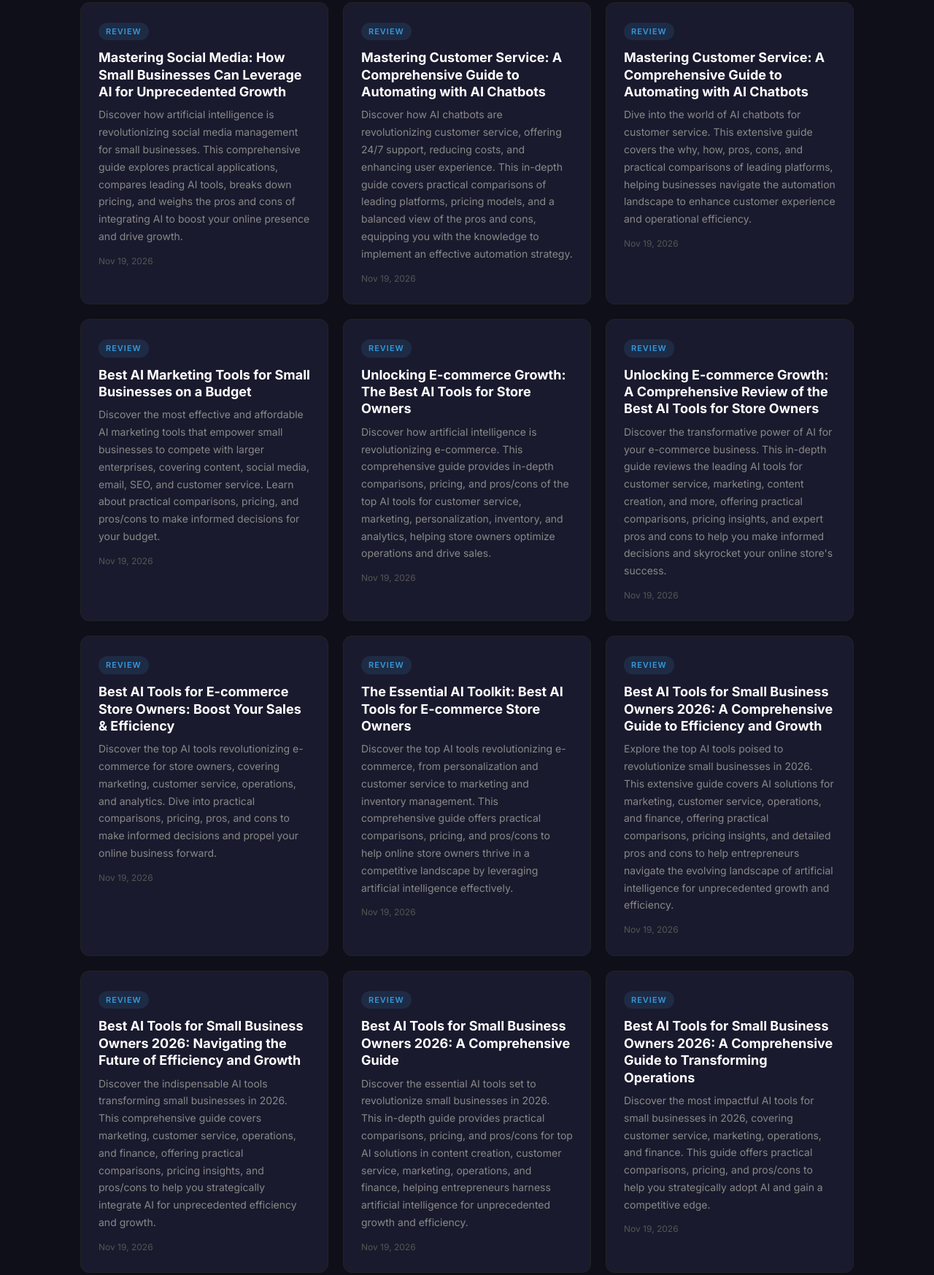
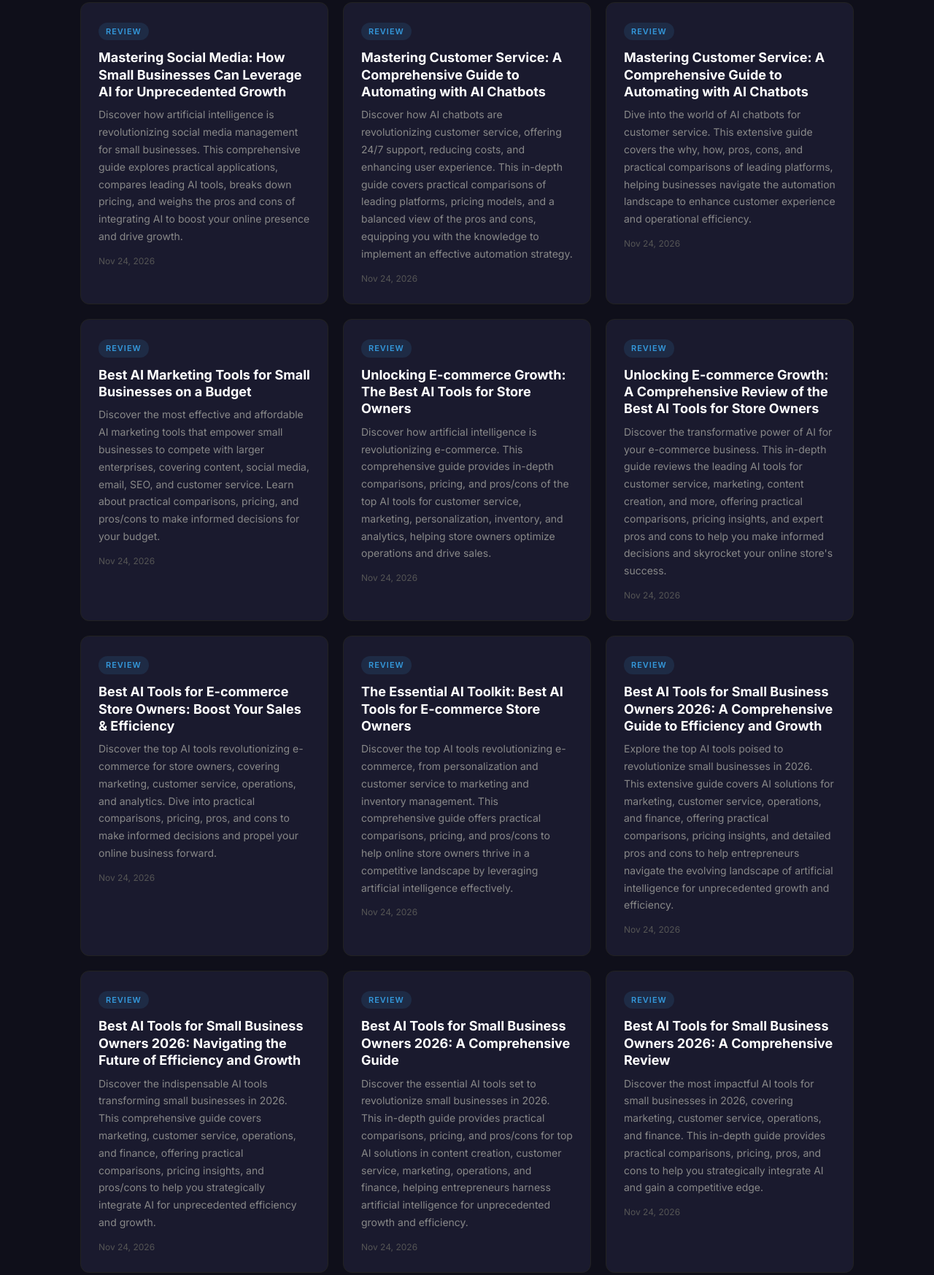
Before and after one commit to MarinaVeauvy/ai-small-business, a plain HTML site: page index.html in a window 1280 px wide. Shown: the part 865-2612 px from the top of the page at 73% size. Drawn offline with Linux system fonts and the light colour scheme.

Commit message:
feat: auto-publish 2026-11-24

```diff
--- a/index.html
+++ b/index.html
@@ -22,24 +22,24 @@
         <section class="articles" id="articles">
             <h2>Latest Articles</h2>
             <div class="article-grid" id="article-grid">
-<div class="article-card"><span class="tag">Review</span><h3><a href="articles/ai-accounting-bookkeeping-tools-comparison.html">AI Accounting and Bookkeeping Tools: A Complete Comparison for Modern Businesses</a></h3><p>Dive deep into the world of AI-powered accounting and bookkeeping tools, comparing leading solutions, their features, pricing, and practical applications for businesses of all sizes.</p><div class="meta">Nov 19, 2026</div></div>
-<div class="article-card"><span class="tag">Review</span><h3><a href="articles/ai-accounting-bookkeeping-tools-complete-comparison.html">AI Accounting and Bookkeeping Tools: Complete Comparison</a></h3><p>A comprehensive review and comparison of leading AI accounting and bookkeeping tools, covering practical applications, pricing, pros, cons, and expert insights to help you choose the best solution for your business.</p><div class="meta">Nov 19, 2026</div></div>
-<div class="article-card"><span class="tag">Review</span><h3><a href="articles/ai-accounting-bookkeeping-tools-ultimate-comparison.html">AI Accounting and Bookkeeping Tools: The Ultimate Comparison for Modern Businesses</a></h3><p>Dive deep into the world of AI accounting and bookkeeping tools with our comprehensive comparison. This article explores leading platforms, offering practical insights, detailed pricing, and a balanced view of their pros and cons to help you choose the best solution for your business.</p><div class="meta">Nov 19, 2026</div></div>
-<div class="article-card"><span class="tag">Review</span><h3><a href="articles/ai-for-small-business-social-media-management.html">Mastering Social Media: How Small Businesses Can Leverage AI for Unprecedented Growth</a></h3><p>Discover how artificial intelligence is revolutionizing social media management for small businesses. This comprehensive guide explores practical applications, compares leading AI tools, breaks down pricing, and weighs the pros and cons of integrating AI to boost your online presence and drive growth.</p><div class="meta">Nov 19, 2026</div></div>
-<div class="article-card"><span class="tag">Review</span><h3><a href="articles/automate-customer-service-ai-chatbots.html">Mastering Customer Service: A Comprehensive Guide to Automating with AI Chatbots</a></h3><p>Discover how AI chatbots are revolutionizing customer service, offering 24/7 support, reducing costs, and enhancing user experience. This in-depth guide covers practical comparisons of leading platforms, pricing models, and a balanced view of the pros and cons, equipping you with the knowledge to implement an effective automation strategy.</p><div class="meta">Nov 19, 2026</div></div>
-<div class="article-card"><span class="tag">Review</span><h3><a href="articles/automating-customer-service-ai-chatbots.html">Mastering Customer Service: A Comprehensive Guide to Automating with AI Chatbots</a></h3><p>Dive into the world of AI chatbots for customer service. This extensive guide covers the why, how, pros, cons, and practical comparisons of leading platforms, helping businesses navigate the automation landscape to enhance customer experience and operational efficiency.</p><div class="meta">Nov 19, 2026</div></div>
-<div class="article-card"><span class="tag">Review</span><h3><a href="articles/best-ai-marketing-tools-small-businesses-budget.html">Best AI Marketing Tools for Small Businesses on a Budget</a></h3><p>Discover the most effective and affordable AI marketing tools that empower small businesses to compete with larger enterprises, covering content, social media, email, SEO, and customer service. Learn about practical comparisons, pricing, and pros/cons to make informed decisions for your budget.</p><div class="meta">Nov 19, 2026</div></div>
-<div class="article-card"><span class="tag">Review</span><h3><a href="articles/best-ai-tools-e-commerce-store-owners.html">Unlocking E-commerce Growth: The Best AI Tools for Store Owners</a></h3><p>Discover how artificial intelligence is revolutionizing e-commerce. This comprehensive guide provides in-depth comparisons, pricing, and pros/cons of the top AI tools for customer service, marketing, personalization, inventory, and analytics, helping store owners optimize operations and drive sales.</p><div class="meta">Nov 19, 2026</div></div>
-<div class="article-card"><span class="tag">Review</span><h3><a href="articles/best-ai-tools-ecommerce-store-owners-review.html">Unlocking E-commerce Growth: A Comprehensive Review of the Best AI Tools for Store Owners</a></h3><p>Discover the transformative power of AI for your e-commerce business. This in-depth guide reviews the leading AI tools for customer service, marketing, content creation, and more, offering practical comparisons, pricing insights, and expert pros and cons to help you make informed decisions and skyrocket your online store's success.</p><div class="meta">Nov 19, 2026</div></div>
-<div class="article-card"><span class="tag">Review</span><h3><a href="articles/best-ai-tools-ecommerce-store-owners-sales-efficiency.html">Best AI Tools for E-commerce Store Owners: Boost Your Sales & Efficiency</a></h3><p>Discover the top AI tools revolutionizing e-commerce for store owners, covering marketing, customer service, operations, and analytics. Dive into practical comparisons, pricing, pros, and cons to make informed decisions and propel your online business forward.</p><div class="meta">Nov 19, 2026</div></div>
-<div class="article-card"><span class="tag">Review</span><h3><a href="articles/best-ai-tools-ecommerce-store-owners.html">The Essential AI Toolkit: Best AI Tools for E-commerce Store Owners</a></h3><p>Discover the top AI tools revolutionizing e-commerce, from personalization and customer service to marketing and inventory management. This comprehensive guide offers practical comparisons, pricing, and pros/cons to help online store owners thrive in a competitive landscape by leveraging artificial intelligence effectively.</p><div class="meta">Nov 19, 2026</div></div>
-<div class="article-card"><span class="tag">Review</span><h3><a href="articles/best-ai-tools-small-business-2026-comprehensive-guide.html">Best AI Tools for Small Business Owners 2026: A Comprehensive Guide to Efficiency and Growth</a></h3><p>Explore the top AI tools poised to revolutionize small businesses in 2026. This extensive guide covers AI solutions for marketing, customer service, operations, and finance, offering practical comparisons, pricing insights, and detailed pros and cons to help entrepreneurs navigate the evolving landscape of artificial intelligence for unprecedented growth and efficiency.</p><div class="meta">Nov 19, 2026</div></div>
-<div class="article-card"><span class="tag">Review</span><h3><a href="articles/best-ai-tools-small-business-2026-efficiency-growth.html">Best AI Tools for Small Business Owners 2026: Navigating the Future of Efficiency and Growth</a></h3><p>Discover the indispensable AI tools transforming small businesses in 2026. This comprehensive guide covers marketing, customer service, operations, and finance, offering practical comparisons, pricing insights, and pros/cons to help you strategically integrate AI for unprecedented efficiency and growth.</p><div class="meta">Nov 19, 2026</div></div>
-<div class="article-card"><span class="tag">Review</span><h3><a href="articles/best-ai-tools-small-business-2026.html">Best AI Tools for Small Business Owners 2026: A Comprehensive Guide</a></h3><p>Discover the essential AI tools set to revolutionize small businesses in 2026. This in-depth guide provides practical comparisons, pricing, and pros/cons for top AI solutions in content creation, customer service, marketing, operations, and finance, helping entrepreneurs harness artificial intelligence for unprecedented growth and efficiency.</p><div class="meta">Nov 19, 2026</div></div>
-<div class="article-card"><span class="tag">Review</span><h3><a href="articles/best-ai-tools-small-business-owners-2026.html">Best AI Tools for Small Business Owners 2026: A Comprehensive Guide to Transforming Operations</a></h3><p>Discover the most impactful AI tools for small businesses in 2026, covering customer service, marketing, operations, and finance. This guide offers practical comparisons, pricing, and pros/cons to help you strategically adopt AI and gain a competitive edge.</p><div class="meta">Nov 19, 2026</div></div>
-<div class="article-card"><span class="tag">Review</span><h3><a href="articles/the-ai-advantage-ecommerce-growth-tools.html">The AI Advantage: Unlocking E-commerce Growth with Top Tools</a></h3><p>Discover the best AI tools revolutionizing e-commerce for store owners, offering detailed comparisons, pricing insights, and practical pros and cons to help you select the right solutions for customer service, marketing, product management, and analytics.</p><div class="meta">Nov 19, 2026</div></div>
-<div class="article-card"><span class="tag">Review</span><h3><a href="articles/the-ai-advantage-ecommerce-tools.html">The AI Advantage: Unlocking E-commerce Growth with Top Tools for Store Owners</a></h3><p>Discover the best AI tools revolutionizing e-commerce for store owners, offering practical comparisons, pricing insights, and pros/cons across marketing, customer service, and operations to supercharge your online business.</p><div class="meta">Nov 19, 2026</div></div>
-<div class="article-card"><span class="tag">Review</span><h3><a href="articles/the-ecommerce-game-changer-best-ai-tools-for-store-owners-2024.html">The E-commerce Game Changer: Best AI Tools for Store Owners in 2024</a></h3><p>Discover the top AI tools revolutionizing e-commerce for store owners in 2024. This comprehensive guide provides practical comparisons, pricing details, and pros/cons for marketing, customer service, operations, and analytics tools, empowering you to optimize your online store and boost profitability.</p><div class="meta">Nov 19, 2026</div></div>
+<div class="article-card"><span class="tag">Review</span><h3><a href="articles/ai-accounting-bookkeeping-tools-comparison.html">AI Accounting and Bookkeeping Tools: A Complete Comparison for Modern Businesses</a></h3><p>Dive deep into the world of AI-powered accounting and bookkeeping tools, comparing leading solutions, their features, pricing, and practical applications for businesses of all sizes.</p><div class="meta">Nov 24, 2026</div></div>
+<div class="article-card"><span class="tag">Review</span><h3><a href="articles/ai-accounting-bookkeeping-tools-complete-comparison.html">AI Accounting and Bookkeeping Tools: Complete Comparison</a></h3><p>A comprehensive review and comparison of leading AI accounting and bookkeeping tools, covering practical applications, pricing, pros, cons, and expert insights to help you choose the best solution for your business.</p><div class="meta">Nov 24, 2026</div></div>
+<div class="article-card"><span class="tag">Review</span><h3><a href="articles/ai-accounting-bookkeeping-tools-ultimate-comparison.html">AI Accounting and Bookkeeping Tools: The Ultimate Comparison for Modern Businesses</a></h3><p>Dive deep into the world of AI accounting and bookkeeping tools with our comprehensive comparison. This article explores leading platforms, offering practical insights, detailed pricing, and a balanced view of their pros and cons to help you choose the best solution for your business.</p><div class="meta">Nov 24, 2026</div></div>
+<div class="article-card"><span class="tag">Review</span><h3><a href="articles/ai-for-small-business-social-media-management.html">Mastering Social Media: How Small Businesses Can Leverage AI for Unprecedented Growth</a></h3><p>Discover how artificial intelligence is revolutionizing social media management for small businesses. This comprehensive guide explores practical applications, compares leading AI tools, breaks down pricing, and weighs the pros and cons of integrating AI to boost your online presence and drive growth.</p><div class="meta">Nov 24, 2026</div></div>
+<div class="article-card"><span class="tag">Review</span><h3><a href="articles/automate-customer-service-ai-chatbots.html">Mastering Customer Service: A Comprehensive Guide to Automating with AI Chatbots</a></h3><p>Discover how AI chatbots are revolutionizing customer service, offering 24/7 support, reducing costs, and enhancing user experience. This in-depth guide covers practical comparisons of leading platforms, pricing models, and a balanced view of the pros and cons, equipping you with the knowledge to implement an effective automation strategy.</p><div class="meta">Nov 24, 2026</div></div>
+<div class="article-card"><span class="tag">Review</span><h3><a href="articles/automating-customer-service-ai-chatbots.html">Mastering Customer Service: A Comprehensive Guide to Automating with AI Chatbots</a></h3><p>Dive into the world of AI chatbots for customer service. This extensive guide covers the why, how, pros, cons, and practical comparisons of leading platforms, helping businesses navigate the automation landscape to enhance customer experience and operational efficiency.</p><div class="meta">Nov 24, 2026</div></div>
+<div class="article-card"><span class="tag">Review</span><h3><a href="articles/best-ai-marketing-tools-small-businesses-budget.html">Best AI Marketing Tools for Small Businesses on a Budget</a></h3><p>Discover the most effective and affordable AI marketing tools that empower small businesses to compete with larger enterprises, covering content, social media, email, SEO, and customer service. Learn about practical comparisons, pricing, and pros/cons to make informed decisions for your budget.</p><div class="meta">Nov 24, 2026</div></div>
+<div class="article-card"><span class="tag">Review</span><h3><a href="articles/best-ai-tools-e-commerce-store-owners.html">Unlocking E-commerce Growth: The Best AI Tools for Store Owners</a></h3><p>Discover how artificial intelligence is revolutionizing e-commerce. This comprehensive guide provides in-depth comparisons, pricing, and pros/cons of the top AI tools for customer service, marketing, personalization, inventory, and analytics, helping store owners optimize operations and drive sales.</p><div class="meta">Nov 24, 2026</div></div>
+<div class="article-card"><span class="tag">Review</span><h3><a href="articles/best-ai-tools-ecommerce-store-owners-review.html">Unlocking E-commerce Growth: A Comprehensive Review of the Best AI Tools for Store Owners</a></h3><p>Discover the transformative power of AI for your e-commerce business. This in-depth guide reviews the leading AI tools for customer service, marketing, content creation, and more, offering practical comparisons, pricing insights, and expert pros and cons to help you make informed decisions and skyrocket your online store's success.</p><div class="meta">Nov 24, 2026</div></div>
+<div class="article-card"><span class="tag">Review</span><h3><a href="articles/best-ai-tools-ecommerce-store-owners-sales-efficiency.html">Best AI Tools for E-commerce Store Owners: Boost Your Sales & Efficiency</a></h3><p>Discover the top AI tools revolutionizing e-commerce for store owners, covering marketing, customer service, operations, and analytics. Dive into practical comparisons, pricing, pros, and cons to make informed decisions and propel your online business forward.</p><div class="meta">Nov 24, 2026</div></div>
+<div class="article-card"><span class="tag">Review</span><h3><a href="articles/best-ai-tools-ecommerce-store-owners.html">The Essential AI Toolkit: Best AI Tools for E-commerce Store Owners</a></h3><p>Discover the top AI tools revolutionizing e-commerce, from personalization and customer service to marketing and inventory management. This comprehensive guide offers practical comparisons, pricing, and pros/cons to help online store owners thrive in a competitive landscape by leveraging artificial intelligence effectively.</p><div class="meta">Nov 24, 2026</div></div>
+<div class="article-card"><span class="tag">Review</span><h3><a href="articles/best-ai-tools-small-business-2026-comprehensive-guide.html">Best AI Tools for Small Business Owners 2026: A Comprehensive Guide to Efficiency and Growth</a></h3><p>Explore the top AI tools poised to revolutionize small businesses in 2026. This extensive guide covers AI solutions for marketing, customer service, operations, and finance, offering practical comparisons, pricing insights, and detailed pros and cons to help entrepreneurs navigate the evolving landscape of artificial intelligence for unprecedented growth and efficiency.</p><div class="meta">Nov 24, 2026</div></div>
+<div class="article-card"><span class="tag">Review</span><h3><a href="articles/best-ai-tools-small-business-2026-efficiency-growth.html">Best AI Tools for Small Business Owners 2026: Navigating the Future of Efficiency and Growth</a></h3><p>Discover the indispensable AI tools transforming small businesses in 2026. This comprehensive guide covers marketing, customer service, operations, and finance, offering practical comparisons, pricing insights, and pros/cons to help you strategically integrate AI for unprecedented efficiency and growth.</p><div class="meta">Nov 24, 2026</div></div>
+<div class="article-card"><span class="tag">Review</span><h3><a href="articles/best-ai-tools-small-business-2026.html">Best AI Tools for Small Business Owners 2026: A Comprehensive Guide</a></h3><p>Discover the essential AI tools set to revolutionize small businesses in 2026. This in-depth guide provides practical comparisons, pricing, and pros/cons for top AI solutions in content creation, customer service, marketing, operations, and finance, helping entrepreneurs harness artificial intelligence for unprecedented growth and efficiency.</p><div class="meta">Nov 24, 2026</div></div>
+<div class="article-card"><span class="tag">Review</span><h3><a href="articles/best-ai-tools-small-business-owners-2026.html">Best AI Tools for Small Business Owners 2026: A Comprehensive Review</a></h3><p>Discover the most impactful AI tools for small businesses in 2026, covering marketing, customer service, operations, and finance. This in-depth guide provides practical comparisons, pricing, pros, and cons to help you strategically integrate AI and gain a competitive edge.</p><div class="meta">Nov 24, 2026</div></div>
+<div class="article-card"><span class="tag">Review</span><h3><a href="articles/the-ai-advantage-ecommerce-growth-tools.html">The AI Advantage: Unlocking E-commerce Growth with Top Tools</a></h3><p>Discover the best AI tools revolutionizing e-commerce for store owners, offering detailed comparisons, pricing insights, and practical pros and cons to help you select the right solutions for customer service, marketing, product management, and analytics.</p><div class="meta">Nov 24, 2026</div></div>
+<div class="article-card"><span class="tag">Review</span><h3><a href="articles/the-ai-advantage-ecommerce-tools.html">The AI Advantage: Unlocking E-commerce Growth with Top Tools for Store Owners</a></h3><p>Discover the best AI tools revolutionizing e-commerce for store owners, offering practical comparisons, pricing insights, and pros/cons across marketing, customer service, and operations to supercharge your online business.</p><div class="meta">Nov 24, 2026</div></div>
+<div class="article-card"><span class="tag">Review</span><h3><a href="articles/the-ecommerce-game-changer-best-ai-tools-for-store-owners-2024.html">The E-commerce Game Changer: Best AI Tools for Store Owners in 2024</a></h3><p>Discover the top AI tools revolutionizing e-commerce for store owners in 2024. This comprehensive guide provides practical comparisons, pricing details, and pros/cons for marketing, customer service, operations, and analytics tools, empowering you to optimize your online store and boost profitability.</p><div class="meta">Nov 24, 2026</div></div>
 </div>
 </section>
         <section style="background:#1a1a2e;border:1px solid #333;border-radius:12px;padding:40px 24px;margin:40px 0;text-align:center;">
```
Also changed, not shown: articles/best-ai-tools-small-business-owners-2026.html (+1 -1 lines).
